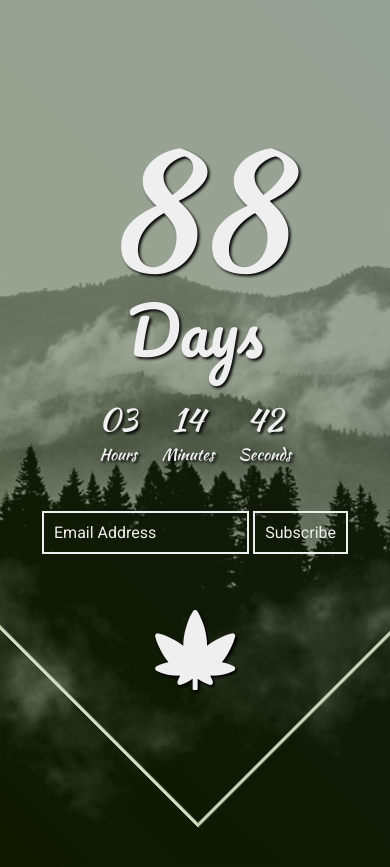
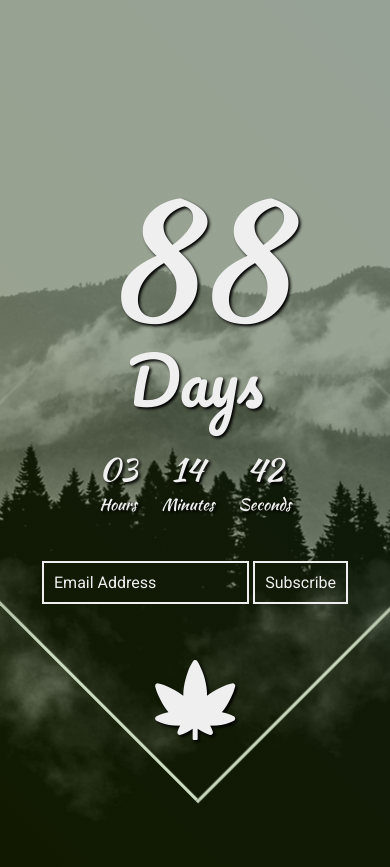
Before and after one commit to fevish/rastaman, a Jekyll site: the page built from index.md, in a window 390 px wide. Shown: the top 867 px of the page. Built offline with Jekyll 4.4.1, drawn with Linux system fonts in a browser that asks for light colours; nearby versions of some CDN libraries.

Commit message:
Fixes landscape mode on iphone

```diff
--- a/assets/stylesheets/_sass/coming-soon.scss
+++ b/assets/stylesheets/_sass/coming-soon.scss
@@ -3,7 +3,7 @@ html, body {
     width: 100vw;
     padding: 0;
     margin: 0;
-    overflow: hidden;
+    overflow-x: hidden;
 }
 
 html {
@@ -81,11 +81,12 @@ body {
     flex-direction: column;
     text-shadow: 2px 2px 3px #000;
     z-index:10;
-    min-height:500px;
-    min-width:500px;
-    height:500px;
-    width:500px;
+    min-height:400px;
+    min-width:400px;
+    height:400px;
+    width:400px;
     transition: 1s ease;
+    margin-top:100px;
     p {
         margin: 0;
         padding: 0;
@@ -191,12 +192,24 @@ input[type=submit] {
 }
 @media only screen and (min-width: 900px) {
     .circle {
+        margin-top: 0;
         height:600px;
         width:600px;
     }
     .circle:after {
     }
 }
+// Landscape Mode Mobile
+@media only screen
+and (min-device-width: 375px)
+and (max-device-width: 667px)
+and (-webkit-min-device-pixel-ratio: 2)
+and (orientation: landscape) {
+    .circle {
+        margin-top: 350px;
+    }
+
+        }
 // IE11 - Disables bg animation.
 @media all and (-ms-high-contrast: none), (-ms-high-contrast: active) {
     .main-bg-image {
```
Also changed, not shown: 1 other file.
